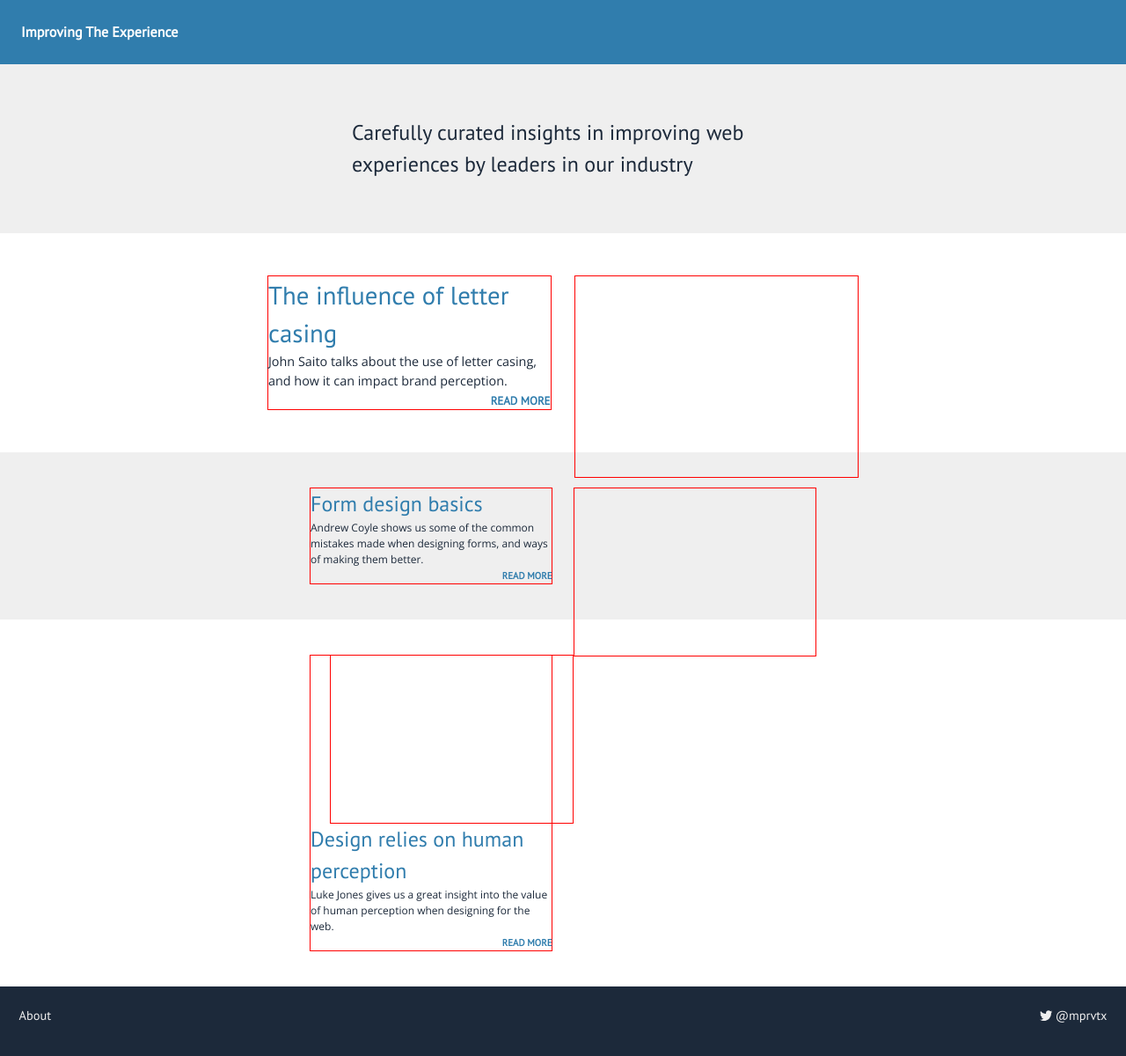
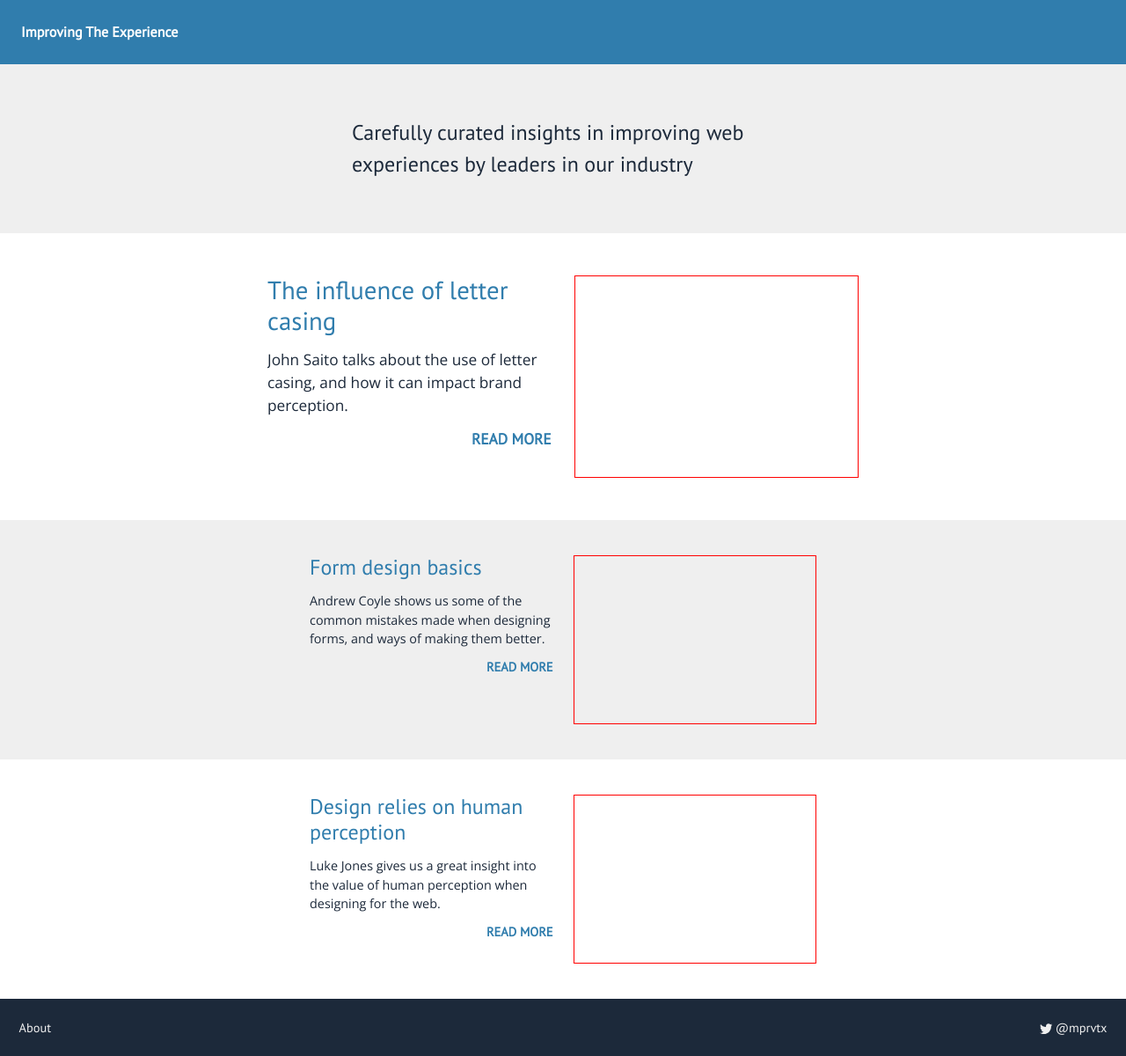
Before and after one commit to improvingtheexperience/improvingtheexperience.github.io, a Jekyll site: the page built from index.html, in a window 1280 px wide. Shown: the whole page at 88% size. Built offline with Jekyll 4.4.1, drawn with Linux system fonts in a browser that asks for light colours.

Commit message:
Update postlist style on home page.

```diff
--- a/_sass/components/_postlist.scss
+++ b/_sass/components/_postlist.scss
@@ -9,6 +9,7 @@
 .ite-postlist-item {
     margin: 0 auto;
     max-width: 36em;
+    overflow: auto;
     padding: 2.5em 0;
 }
 
@@ -18,8 +19,6 @@
 }
 
 .ite-postlist-item-metadata {
-    border: 1px solid red;
-    font-size: 0.75em;
     width: 48%;
 }
 
@@ -32,10 +31,17 @@
 
 .ite-postlist-item-title {
     font-family: $title-font;
-    font-size: 2em;
+    font-size: 1.5em;
+    line-height: 1.2;
+    margin-bottom: 0.5em;
+}
+
+.ite-postlist-item-summary {
+    font-size: 0.9em;
 }
 
 .ite-post-readmore {
+    margin-top: 0.5em;
     text-align: right;
 }
 
```
